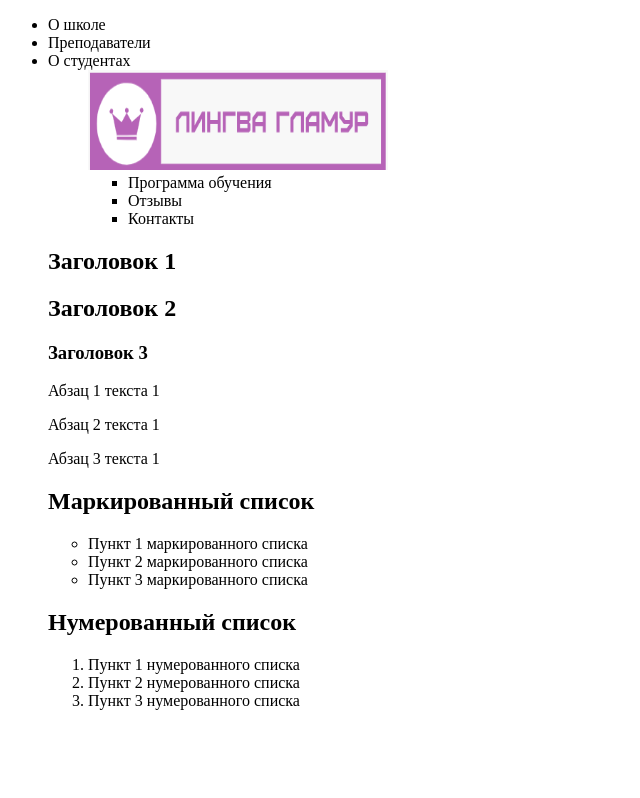
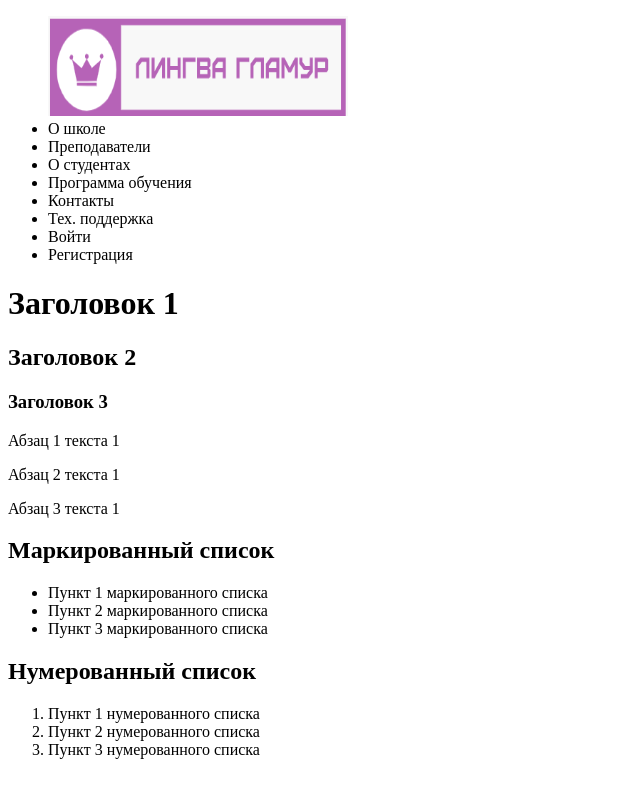
Before and after one commit to Svetlana192972/project, a plain HTML site: page index.html in a window 1280 px wide. Shown: the whole page, without its empty margins (0-640 px from the left). Drawn offline with Linux system fonts and the light colour scheme.

Commit message:
Update index.html

```diff
--- a/index.html
+++ b/index.html
@@ -9,17 +9,15 @@
   <header>
     <nav>
       <ul>
+          <img src="images/Снимок экрана (5).png" alt="Логотип" width="300" height="100">
         <li><a href="#"></a>О школе</li>
         <li><a href="#"></a>Преподаватели</li>
         <li><a href="#"></a>О студентах</li>
-        <nav>
-          <ul>
-            <img src="images/Снимок экрана (5).png" alt="Логотип" width="300" height="100">
-            <nav>
-              <ul>
-                <li><a href="#"></a>Программа обучения</li>
-                <li><a href="#"></a>Отзывы</li>
-                <li><a href="#"></a>Контакты</li>
+        <li><a href="#"></a>Программа обучения</li>
+        <li><a href="#"></a>Контакты</li>
+        <li><a href="#"></a>Тех. поддержка</li>
+        <li><a href="#"></a>Войти</li>
+        <li><a href="#"></a>Регистрация</li>
           </ul>
         </nav>
       </ul>
```
